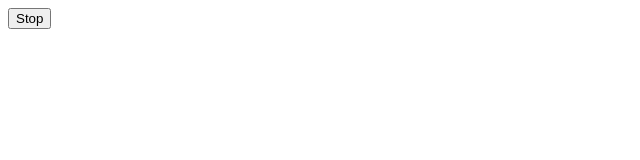
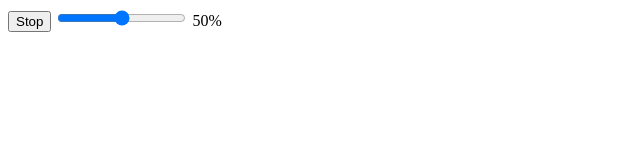
Before and after one commit to benjaminheng/metronome, a plain HTML site: page index.html in a window 1280 px wide. Both pictures are taken after a click on the button "Start". Shown: the whole page, without its empty margins (0-640 px from the left). Drawn offline with Linux system fonts and the light colour scheme.

Commit message:
Add volume slider

```diff
--- a/index.html
+++ b/index.html
@@ -4,6 +4,8 @@
     <script src="./metronome.js" type="application/javascript"></script>
   </head>
   <body>
-    <button id="startBtn" value="0">Start</button>
+    <button id="startBtn">Start</button>
+    <input type="range" min="0" max="100" value="50" id="volumeSlider">
+    <span id="volumeText">50%</span>
   </body>
 </html>
--- a/metronome.js
+++ b/metronome.js
@@ -5,10 +5,21 @@ function playBeat(audioCtx, destinationNode, buffer) {
   source.start()
 }
 
+function setVolume(audioCtx, gainNode, volumePercent) {
+  const maxVolume = 0.2;
+  const volume = volumePercent / 100
+  gainNode.gain.setValueAtTime(maxVolume*volume, audioCtx.currentTime)
+  let volumeText = document.getElementById("volumeText");
+  volumeText.innerHTML = volumePercent.toString() + "%";
+}
+
 document.addEventListener('DOMContentLoaded', function () {
+  let volumeSlider = document.getElementById("volumeSlider");
+  const startBtn = document.getElementById("startBtn");
+
   let audioCtx = new AudioContext();
   let gain = audioCtx.createGain();
-  gain.gain.setValueAtTime(0.05, audioCtx.currentTime)
+  setVolume(audioCtx, gain, volumeSlider.valueAsNumber);
   gain.connect(audioCtx.destination);
 
   let beatLength = 0.1; // 100ms
@@ -24,10 +35,9 @@ document.addEventListener('DOMContentLoaded', function () {
   let metronomeInterval;
   let enabled = false;
 
-  let startBtn = document.getElementById("startBtn");
-  startBtn.addEventListener("click", function(){
+  startBtn.addEventListener("click", function(e){
     enabled = !enabled
-    startBtn.innerHTML = enabled ? "Stop" : "Start";
+    e.target.innerHTML = enabled ? "Stop" : "Start";
     if (enabled) {
       playBeat(audioCtx, gain, buffer);
       metronomeInterval = setInterval(function(){
@@ -37,4 +47,8 @@ document.addEventListener('DOMContentLoaded', function () {
       clearInterval(metronomeInterval);
     }
   });
+
+  volumeSlider.addEventListener("input", function(e){
+    setVolume(audioCtx, gain, e.target.valueAsNumber)
+  });
 });
```
